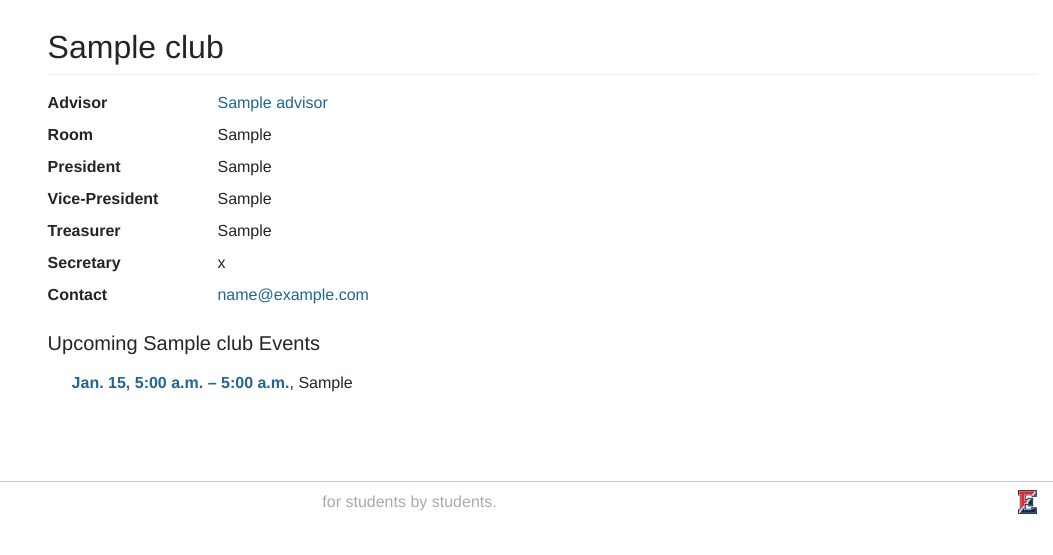
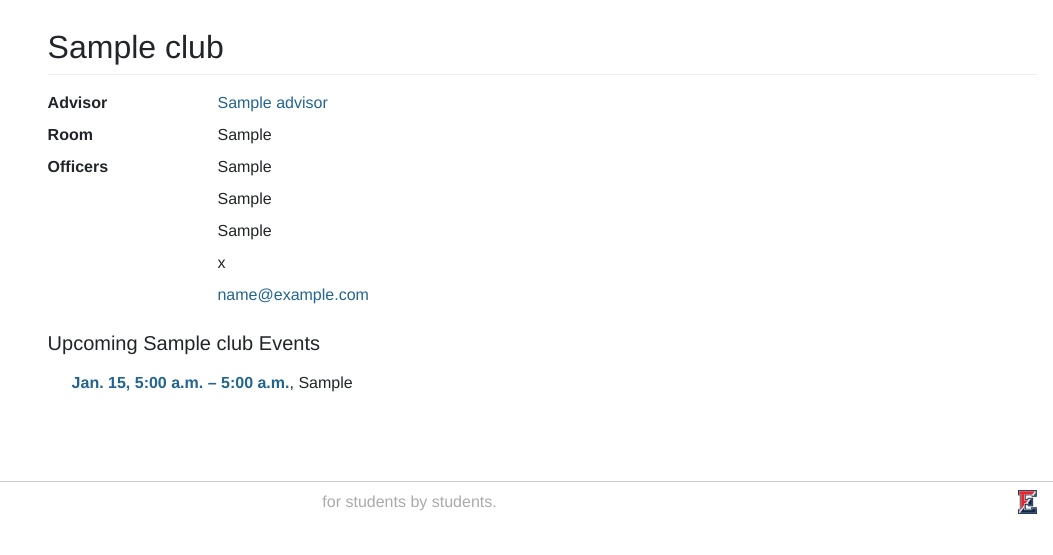
Before and after one commit to gmr/eastecho.org, a Django app: a page that uses eastecho/site/templates/club.html in a window 1280 px wide. Shown: the part 279-834 px from the top of the page, without its empty margins (227-1280 px from the left). Run offline with Django 3.2, Linux system fonts and the light colour scheme; tables that the repository leaves empty hold one stand-in row (values such as "Sample post"); style sheets or scripts are compiled from the project's sources; some libraries are stand-ins or nearby versions; some web fonts are replaced.

Commit message:
Change club labels, update instagram account

```diff
--- a/eastecho/site/templates/club.html
+++ b/eastecho/site/templates/club.html
@@ -10,22 +10,22 @@
     <dt class="col-sm-2">Room</dt>
     <dd class="col-sm-10">{{ club.advisor.room }}</dd>
     {% if club.president %}
-    <dt class="col-sm-2">President</dt>
+    <dt class="col-sm-2">Officer{% if club.vice_president or club.treasurer or  club.secretary %}s{% endif %}</dt>
     <dd class="col-sm-10">{{ club.president }}</dd>
     {% endif %}
     {% if club.vice_president %}
-    <dt class="col-sm-2">Vice-President</dt>
+    <dt class="col-sm-2"></dt>
     <dd class="col-sm-10">{{ club.vice_president }}</dd>
     {% endif %}
     {% if club.treasurer %}
-    <dt class="col-sm-2">Treasurer</dt>
+    <dt class="col-sm-2"></dt>
     <dd class="col-sm-10">{{ club.treasurer }}</dd>
     {% endif %}
     {% if club.secretary %}
-    <dt class="col-sm-2">Secretary</dt>
+    <dt class="col-sm-2"></dt>
     <dd class="col-sm-10">{{ club.secretary }}</dd>
     {% endif %}
-    <dt class="col-sm-2">Contact</dt>
+    <dt class="col-sm-2"></dt>
     <dd class="col-sm-10">
       <a href="mailto:{% if club.contact_email %}{{ club.contact_email }}{% else %}{{club.advisor.email }}{% endif %}">
       {% if club.contact_email %}{{ club.contact_email }}{% else %}{{club.advisor.email }}{% endif %}
--- a/eastecho/site/views.py
+++ b/eastecho/site/views.py
@@ -20,7 +20,7 @@ def index(request):
         request, 'index.html',
         {
             'navbar': get_navbar_items(),
-            'instagram': instagram.get_photos('cbeast.orchestra')
+            'instagram': instagram.get_photos('east.echo')
         }
     )
 
```
